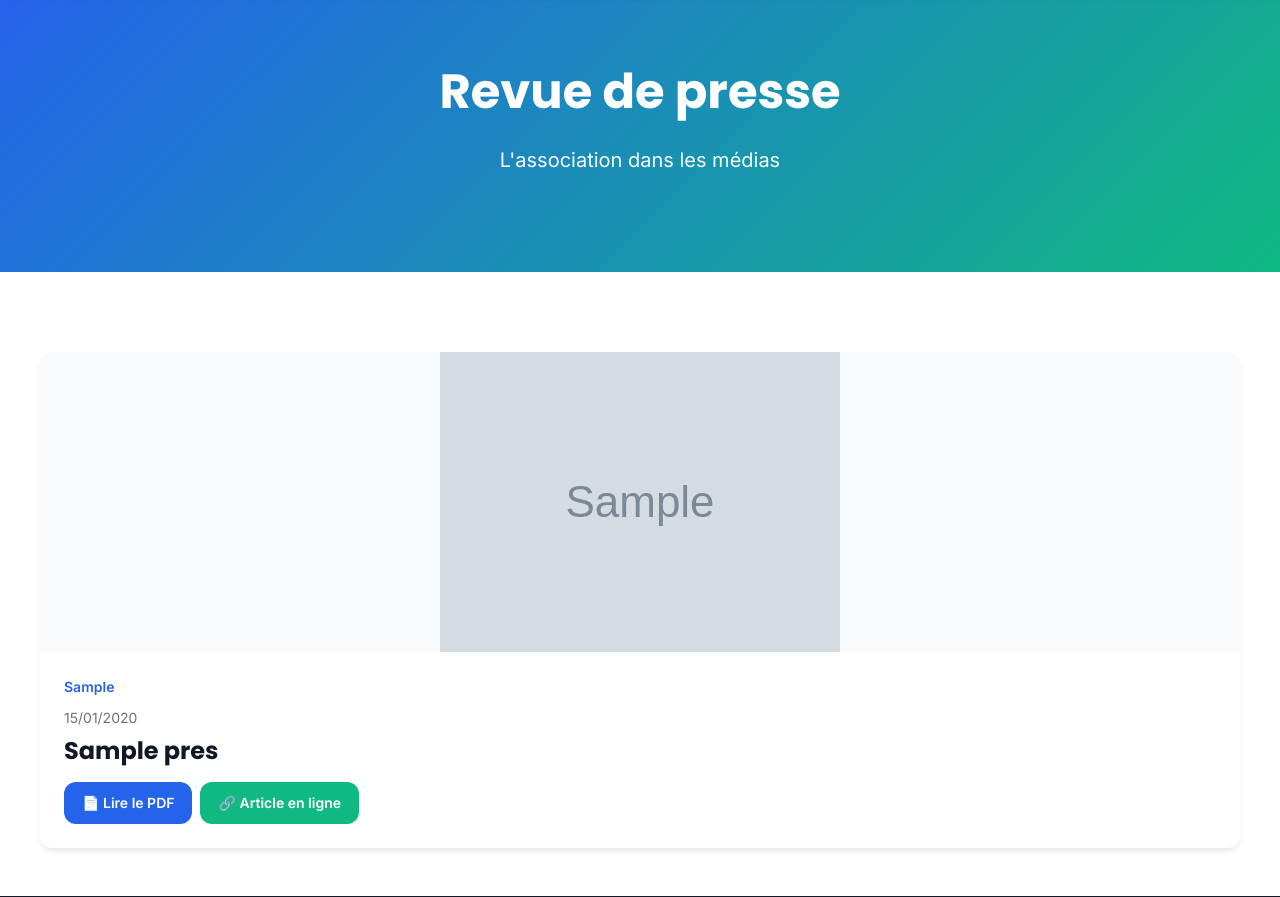
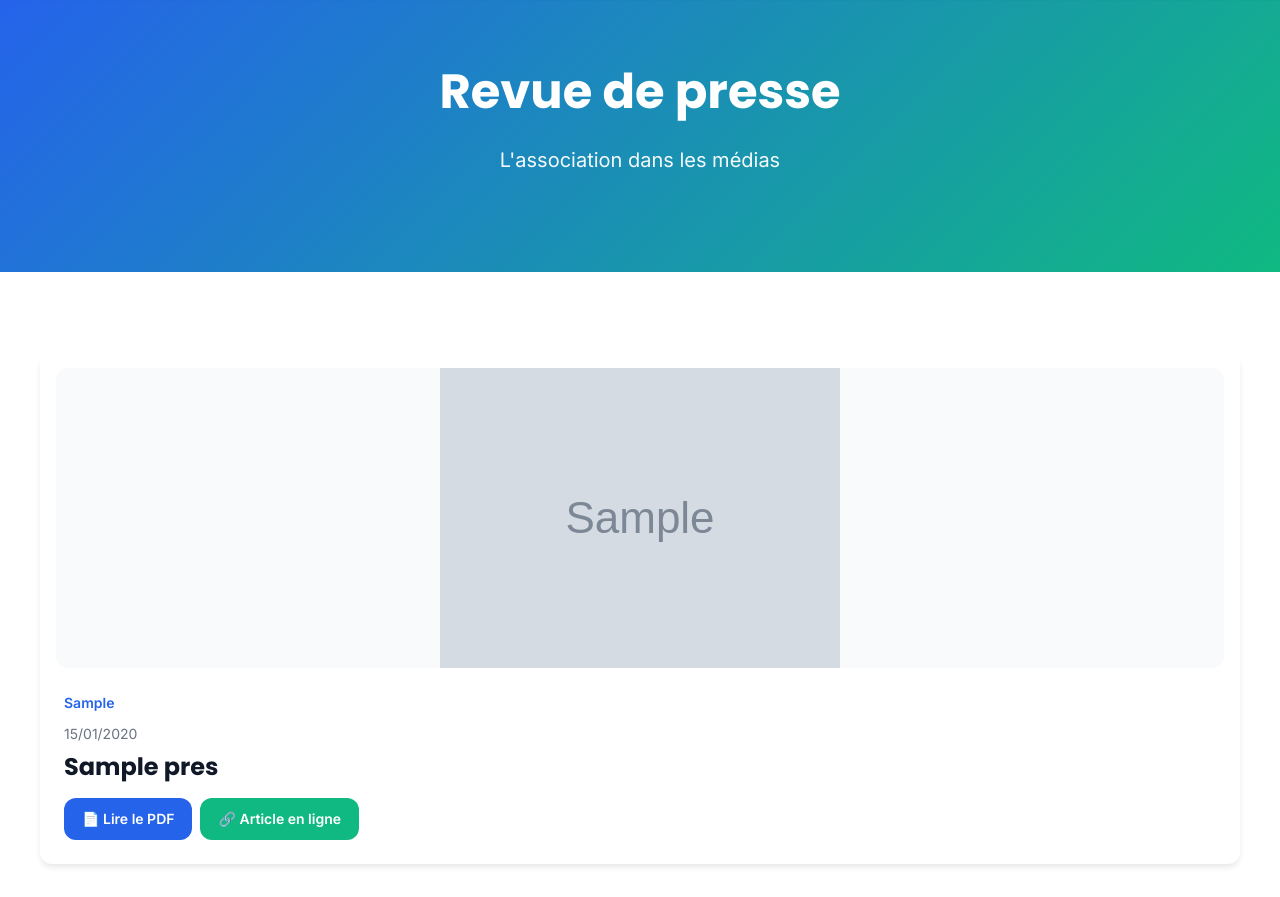
Before and after one commit to lurbon/SITE, a PHP site: page /presse.php in a window 1280 px wide. Shown: the part 110-1007 px from the top of the page. Run offline with PHP 8.4, Linux system fonts and the light colour scheme; data comes from the database, SQL or seed files in the repository; tables that the repository leaves empty hold one stand-in row (values such as "Sample post"); grey boxes marked "Sample" are stand-in pictures.

Commit message:
Ajout bords arrondis sur les images des cartes actualites
https://claude.ai/code/session_01XbPV7Lo8E6ZqWiMgw1k7R1

```diff
--- a/assets/css/style.css
+++ b/assets/css/style.css
@@ -346,6 +346,9 @@ img.card-image {
     object-fit: contain;
     background: var(--background-light);
     display: block;
+    border-radius: var(--radius-lg);
+    margin: var(--spacing-sm) auto 0;
+    width: calc(100% - var(--spacing-sm) * 2);
 }
 
 div.card-image {
```
